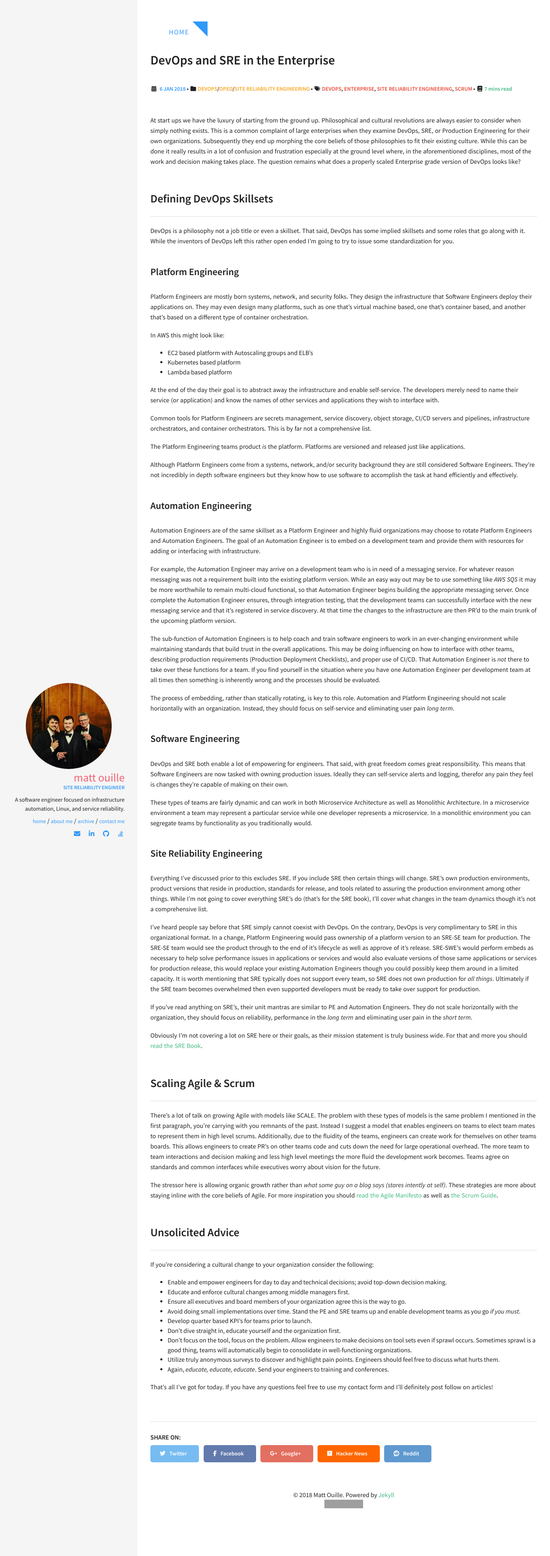
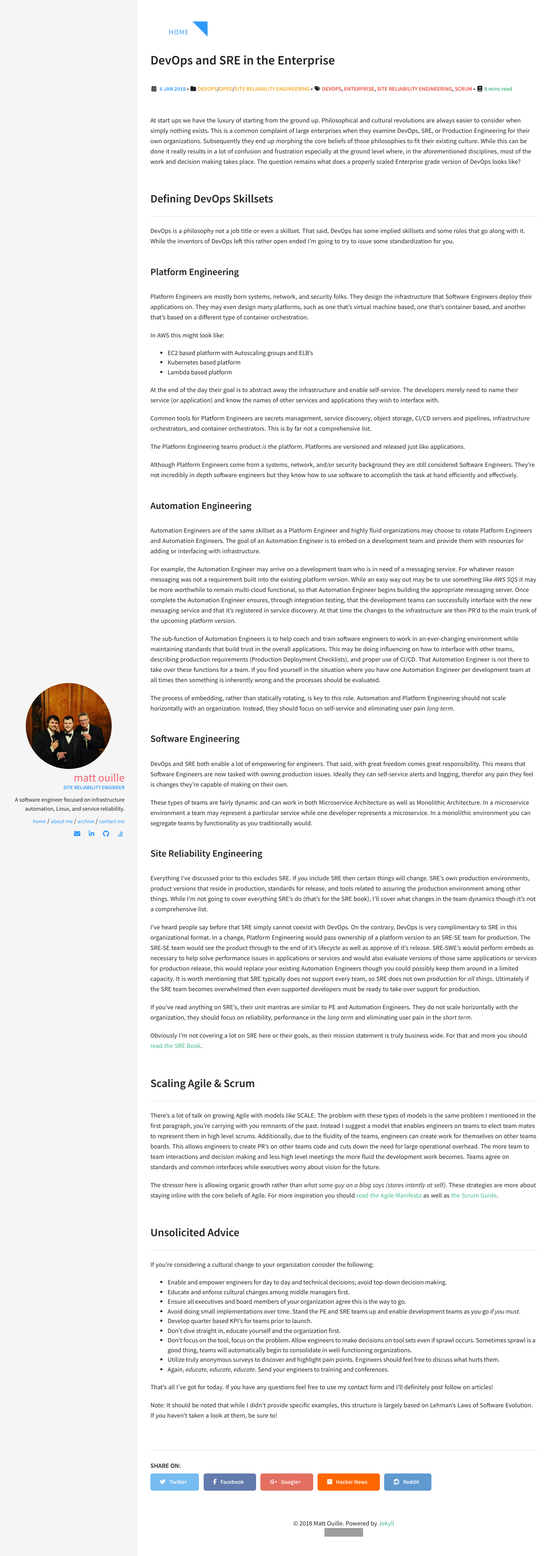
Before and after one commit to Kharonkrayford/mattouille.github.io, a Jekyll site: the page built from _posts/2018-01-06-devops-and-sre-in-the-enterprise.md, in a window 1280 px wide. Shown: the whole page at 43% size. Built offline with Jekyll 4.4.1, drawn with Linux system fonts in a browser that asks for light colours; nearby versions of some CDN libraries; grey boxes are pictures that could not be loaded.

Commit message:
Updated Adendum

```diff
--- a/_posts/2018-01-06-devops-and-sre-in-the-enterprise.md
+++ b/_posts/2018-01-06-devops-and-sre-in-the-enterprise.md
@@ -80,3 +80,5 @@
 * Again, _educate, educate, educate_. Send your engineers to training and conferences.
 
 That's all I've got for today. If you have any questions feel free to use my contact form and I'll definitely post follow on articles!
+
+Note: It should be noted that while I didn't provide specific examples, this structure is largely based on Lehman's Laws of Software Evolution. If you haven't taken a look at them, be sure to!
```
